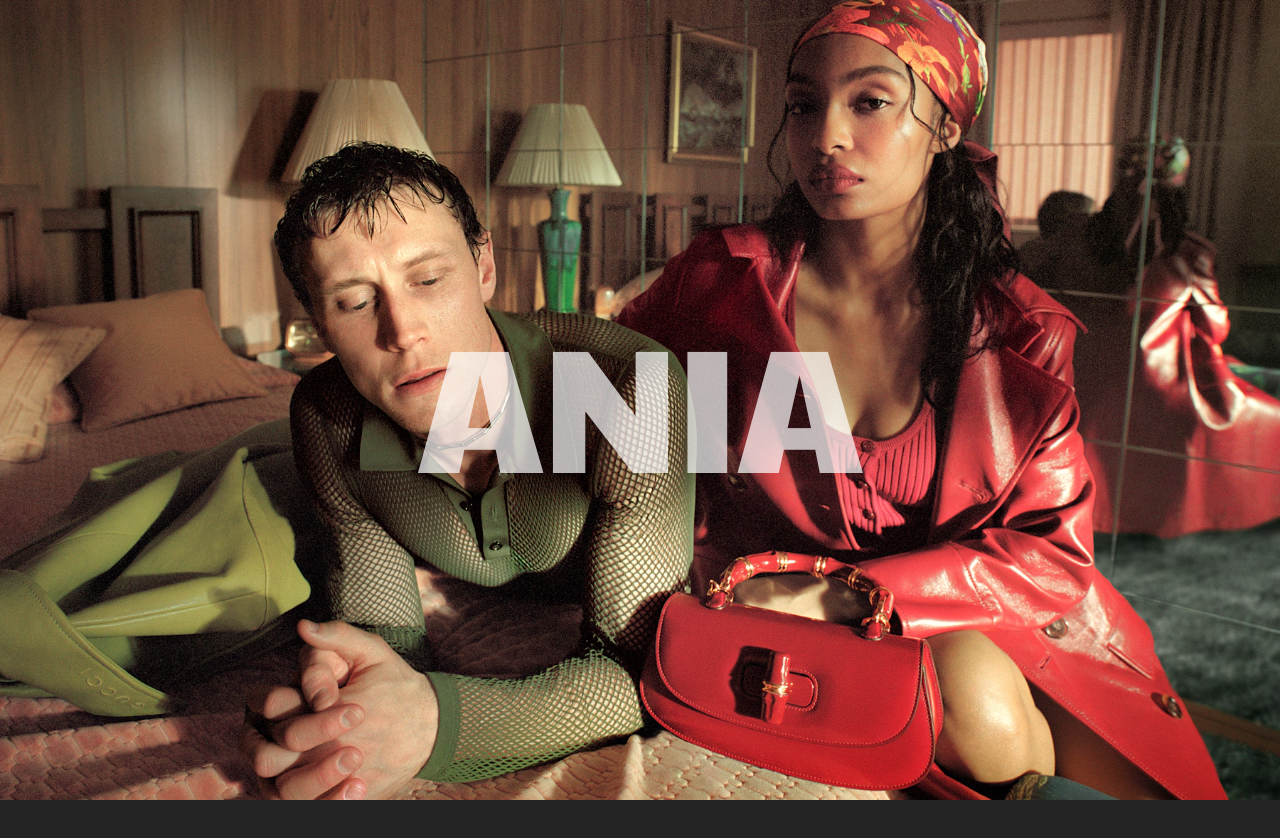
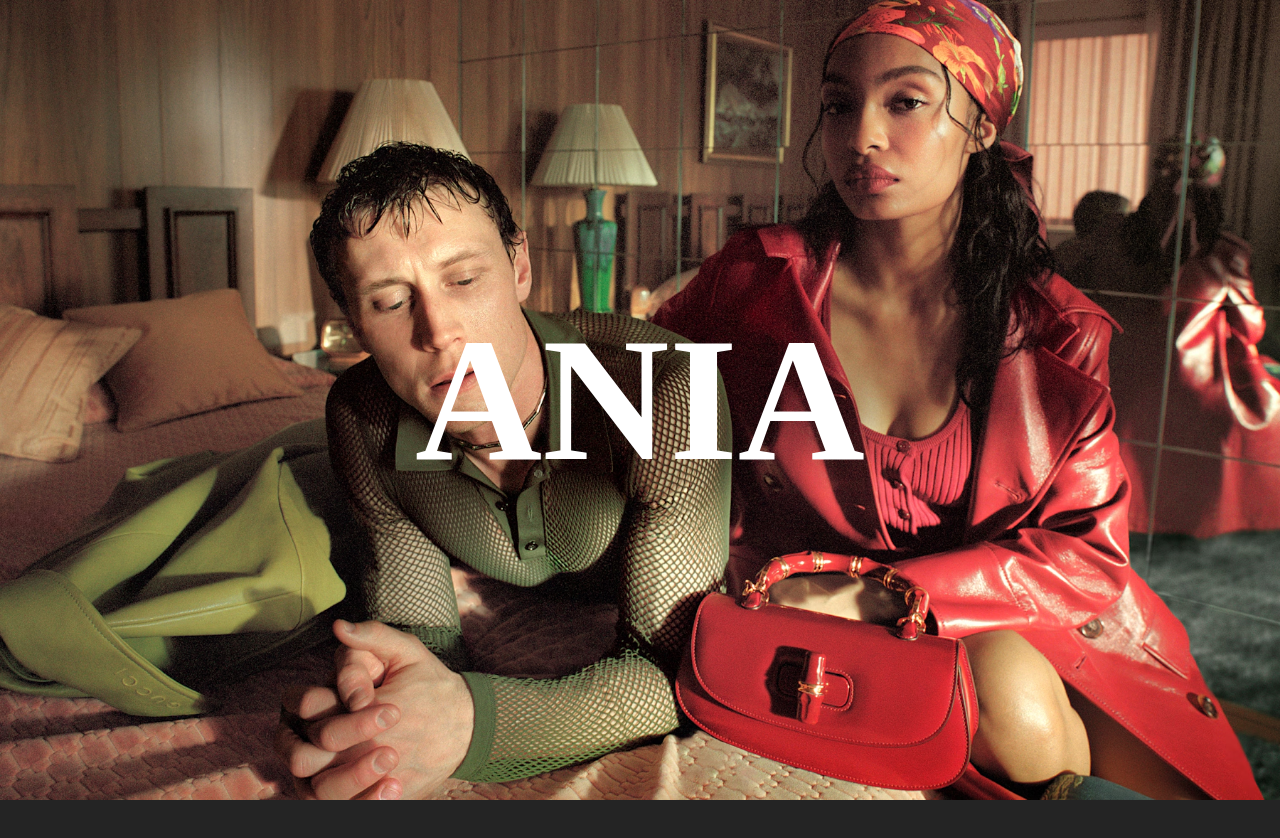
Before and after one commit to AlexisCostilla/PaginaAvanzada, a React (Vite) app: page / in a window 1280 px wide. Shown: the top 838 px of the page. Built offline with nearby package versions, Linux system fonts and the light colour scheme.

Commit message:
cambios en el header

```diff
--- a/src/App.jsx
+++ b/src/App.jsx
@@ -14,4 +14,5 @@ function App() {
   )
 }
 
+
 export default App
--- a/src/components/Banner.css
+++ b/src/components/Banner.css
@@ -1,9 +1,10 @@
+/* Contenedor principal */
 .banner-container {
-    width: auto;
+    width: 100%;
     height: 100vh;
     background-image: url('../assets/banner.jpg');
     background-size: cover;
-    background-position: 75%;
+    background-position: center;
     background-repeat: no-repeat;
     display: flex;
     align-items: center;
@@ -11,28 +12,45 @@
     text-align: center;
 }
 
-.banner-text {
+/* Header inicial */
+/* Cuando el header está en su estado inicial (centrado en la pantalla) */
+.header {
+    position: fixed;
+    top: 50%;
+    left: 50%;
+    transform: translate(-50%, -50%);
     font-size: 11rem;
     font-weight: bold;
     color: white;
-    filter: opacity(.7);
-    font-family: "Paytone One", serif;
-    font-weight: 400;
-    font-style: normal;
+    transition: all 0.8s cubic-bezier(0.4, 0, 0.2, 1);
+    z-index: 1000;
+    opacity: 1;
+    text-align: center;
 }
 
-.scale-up-top {
-    animation: scale-up-top 0.4s;
+/* Cuando el header se hace pequeño y sube */
+.header.scrolled {
+    top: 0;
+    left: 50%;
+    transform: translateX(-50%);  /* Mantenemos la alineación horizontal */
+    width: 100%;
+    background: rgba(0, 0, 0, 0.8);
+    padding: 1rem 0;
+    text-align: center;
+    font-size: 6rem;
+    opacity: 0.9;
 }
 
-@keyframes scale-up-top {
-    0% {
-        transform: scale(.5);
-        transform-origin: center top
-    }
 
-    100% {
-        transform: scale(1);
-        transform-origin: center top
-    }
+/* Efecto extra en el texto */
+.banner-text {
+    font-size: 11rem;
+    transition: font-size 0.5s cubic-bezier(0.4, 0, 0.2, 1), opacity 0.8s ease-in-out, transform 0.8s ease-in-out;
 }
+
+/* Cuando el usuario sigue bajando, el texto desaparece */
+.header.scrolled .banner-text {
+    font-size: 6rem;
+    opacity: 0.8;
+    transform: translateY(-5px);
+}
--- a/src/components/Banner.jsx
+++ b/src/components/Banner.jsx
@@ -1,11 +1,27 @@
-import React from 'react';
-import './Banner.css';
-import Img from '../assets/banner.jpg';
+import React, { useEffect, useState } from "react";
+import "./Banner.css";
 
 function Banner() {
+    const [isScrolled, setIsScrolled] = useState(false);
+
+    useEffect(() => {
+        const handleScroll = () => {
+            if (window.scrollY > 100) {
+                setIsScrolled(true);
+            } else {
+                setIsScrolled(false);
+            }
+        };
+
+        window.addEventListener("scroll", handleScroll);
+        return () => window.removeEventListener("scroll", handleScroll);
+    }, []);
+
     return (
         <main className="banner-container">
-                <h1 className="banner-text scale-up-top">ANIA</h1>
+            <header className={`header ${isScrolled ? "scrolled" : ""}`}>
+                <h1 className="banner-text">ANIA</h1>
+            </header>
         </main>
     );
 }
--- a/src/index.css
+++ b/src/index.css
@@ -3,9 +3,3 @@
   margin: 0;
   padding: 0;
 }
-
-body, html {
-  margin: 0; /* Elimina márgenes predeterminados */
-  padding: 0; /* Elimina paddings predeterminados */
-  overflow-x: hidden;
-}
```
Lines whose indentation alone changed are shown as unchanged.
